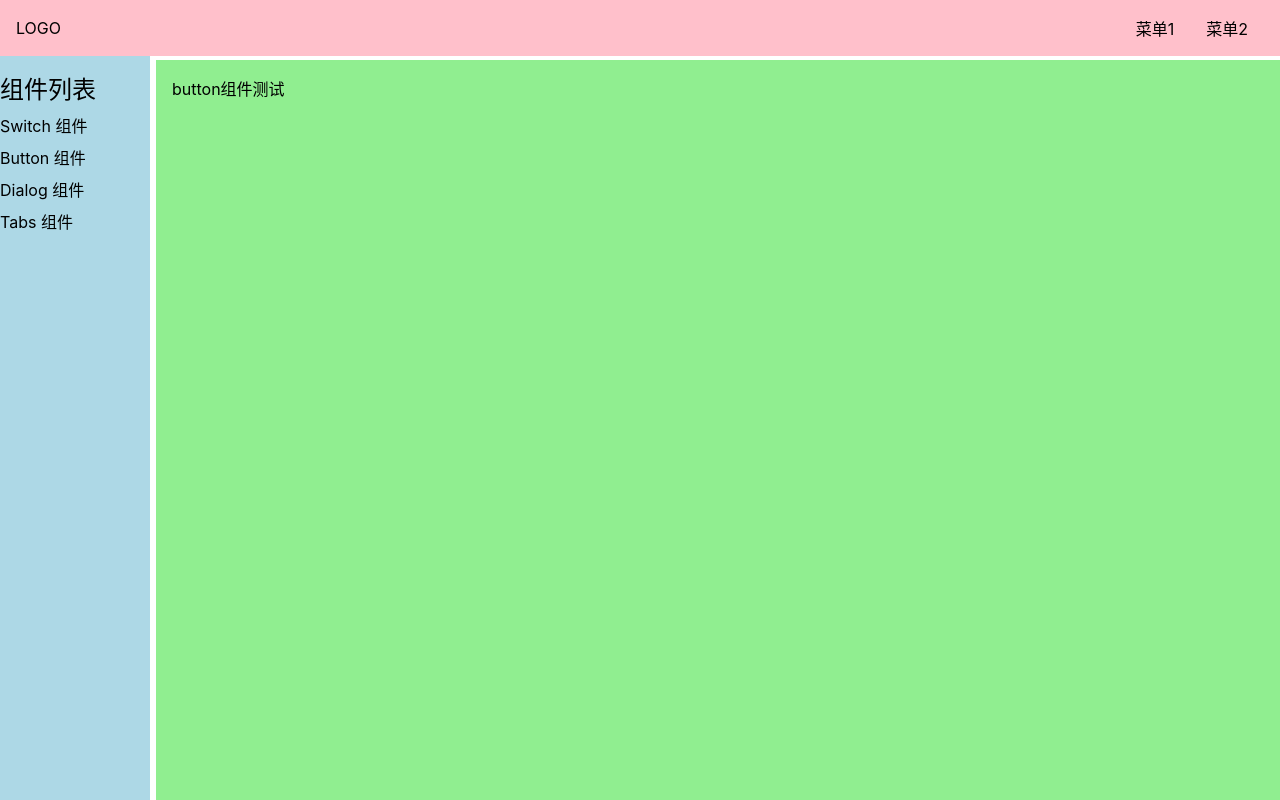
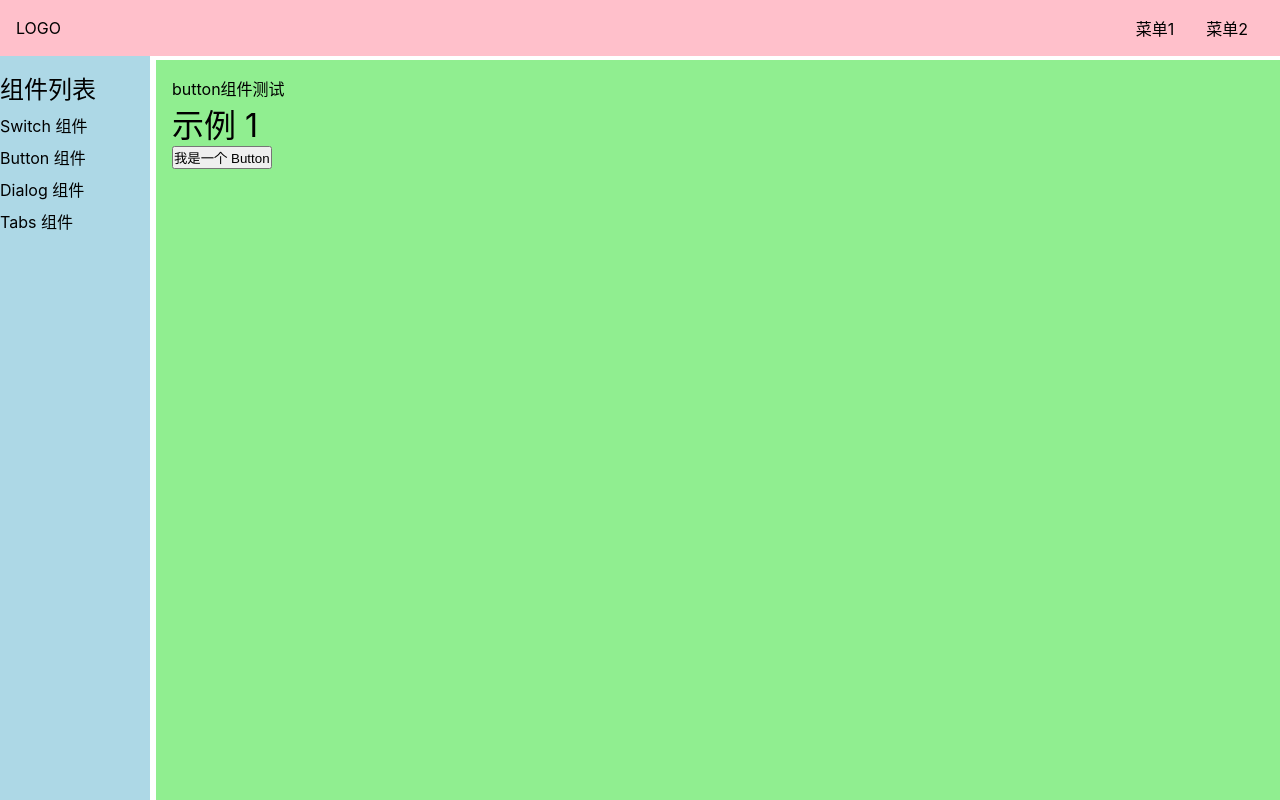
Before and after one commit to DevSuno/dingdang-ui, a Vue app: page /#/doc/button in a window 1280 px wide. Built offline with nearby package versions, Linux system fonts and the light colour scheme.

Commit message:
创建 Button 组件

```diff
--- a/src/components/ButtonDemo.vue
+++ b/src/components/ButtonDemo.vue
@@ -2,10 +2,19 @@
     <div>
         button组件测试
     </div>
+    <h1>示例 1</h1>
+    <div>
+        <Button>我是一个 Button</Button>
+    </div>
 </template>
 
 <script lang="ts">
-    export default {};
+    import Button from '../lib/Button.vue';
+    export default {
+        components:{
+            Button
+        }
+    };
 </script>
 
 <style lang="scss" scoped>
--- /dev/null
+++ b/src/lib/Button.vue
@@ -0,0 +1,16 @@
+<template>
+    <button>
+        <slot/>
+    </button>
+</template>
+
+<script lang="ts">
+
+    export default  {
+
+    }
+</script>
+
+<style lang="scss" scoped>
+
+</style>
```
